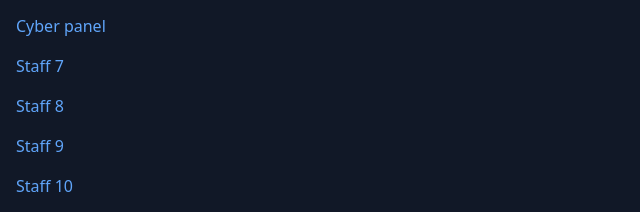
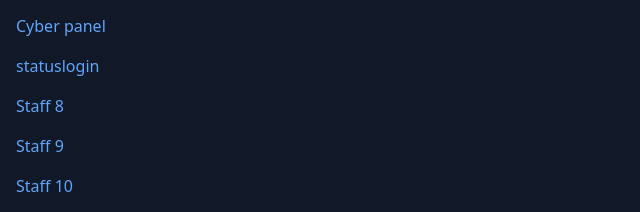
Before and after one commit to EWANZO101/Stff-url, a plain HTML site: page index.html in a window 1280 px wide. Shown: the part 262-474 px from the top of the page, 0-640 px from the left. Drawn offline with nearby package versions, Linux system fonts and the light colour scheme.

Commit message:
Update index.html

```diff
--- a/index.html
+++ b/index.html
@@ -41,8 +41,8 @@
                 </a>
             </li>
             <li>
-                <a href="https://example.com/staff7" class="text-blue-400 hover:text-blue-600">
-                    Staff 7
+                <a href="https://status.swiftpeakhosting.co.uk/dashboard" class="text-blue-400 hover:text-blue-600">
+                    statuslogin
                 </a>
             </li>
             <li>
```
